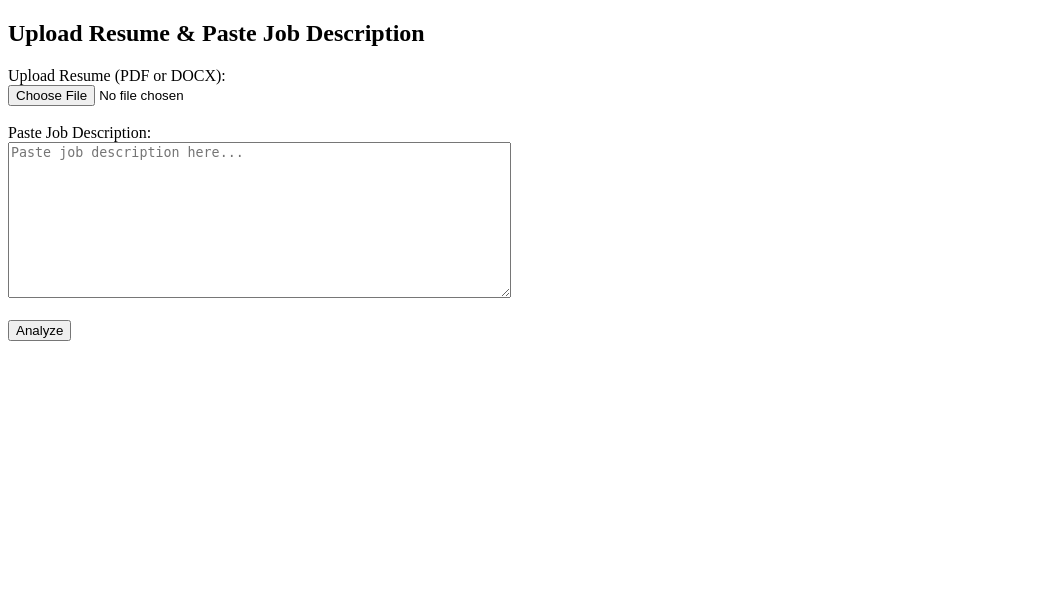
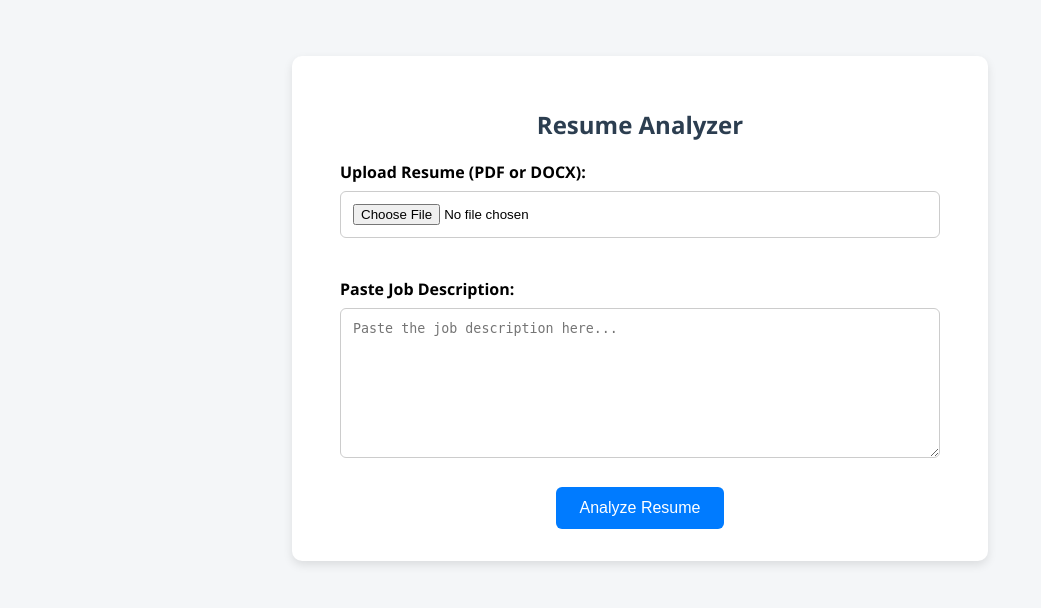
Before and after one commit to akhalifaa/resume-analyzer-dashboard, a Flask app: page / in a window 1280 px wide. Shown: the top 608 px of the page, without its empty margins (0-1041 px from the left). Run offline with Flask 3, Linux system fonts and the light colour scheme.

Commit message:
Added a missing keyword functionality and improved the UI look

```diff
--- a/app.py
+++ b/app.py
@@ -52,16 +52,17 @@ def index():
 
         # Matching keywords
         matched = set(resume_keywords) & set(jobdesc_keywords)
+        missing = set(jobdesc_keywords) - set(resume_keywords)
         match_percentage = round(len(matched) / len(set(jobdesc_keywords)) * 100, 2) if jobdesc_keywords else 0
 
         print("Matched Keywords:", matched)
         print("Match Percentage:", match_percentage)
 
-        return render_template('results.html', match_percentage=match_percentage, matched_keywords=matched)
+        return render_template('results.html', match_percentage=match_percentage, matched_keywords=matched, missing_keywords=missing)
 
 
     return render_template('index.html')
 
 
 if __name__ == '__main__':
-    app.run(debug=True)
+    app.run(debug=True, port=5001)
--- a/templates/index.html
+++ b/templates/index.html
@@ -1,16 +1,82 @@
 <!DOCTYPE html>
-<html>
-<head><title>Resume Analyzer</title></head>
+<html lang="en">
+<head>
+    <meta charset="UTF-8">
+    <title>Resume Analyzer</title>
+    <style>
+        body {
+            font-family: 'Segoe UI', sans-serif;
+            background-color: #f4f6f8;
+            padding: 3rem;
+            display: flex;
+            justify-content: center;
+        }
+
+        .container {
+            background-color: #fff;
+            padding: 2rem 3rem;
+            border-radius: 10px;
+            box-shadow: 0 4px 10px rgba(0,0,0,0.1);
+            max-width: 600px;
+            width: 100%;
+        }
+
+        h2 {
+            text-align: center;
+            color: #2c3e50;
+        }
+
+        label {
+            font-weight: bold;
+            margin-top: 1rem;
+            display: block;
+        }
+
+        input[type="file"],
+        textarea {
+            width: 100%;
+            padding: 0.75rem;
+            margin-top: 0.5rem;
+            margin-bottom: 1.5rem;
+            border: 1px solid #ccc;
+            border-radius: 6px;
+            box-sizing: border-box;
+        }
+
+        textarea {
+            resize: vertical;
+            min-height: 150px;
+        }
+
+        input[type="submit"] {
+            background-color: #007bff;
+            color: white;
+            border: none;
+            padding: 0.75rem 1.5rem;
+            border-radius: 6px;
+            font-size: 1rem;
+            cursor: pointer;
+            display: block;
+            margin: 0 auto;
+        }
+
+        input[type="submit"]:hover {
+            background-color: #0056b3;
+        }
+    </style>
+</head>
 <body>
-  <h2>Upload Resume & Paste Job Description</h2>
-  <form action="/" method="post" enctype="multipart/form-data">
-      <label>Upload Resume (PDF or DOCX):</label><br>
-      <input type="file" name="resume" required><br><br>
+    <div class="container">
+        <h2>Resume Analyzer</h2>
+        <form action="/" method="post" enctype="multipart/form-data">
+            <label for="resume">Upload Resume (PDF or DOCX):</label>
+            <input type="file" name="resume" required>
 
-      <label>Paste Job Description:</label><br>
-      <textarea name="jobdesc_text" rows="10" cols="60" placeholder="Paste job description here..." required></textarea><br><br>
+            <label for="jobdesc_text">Paste Job Description:</label>
+            <textarea name="jobdesc_text" placeholder="Paste the job description here..." required></textarea>
 
-      <input type="submit" value="Analyze">
-  </form>
+            <input type="submit" value="Analyze Resume">
+        </form>
+    </div>
 </body>
 </html>
```
Also changed, not shown: templates/results.html (+7 -0 lines).
